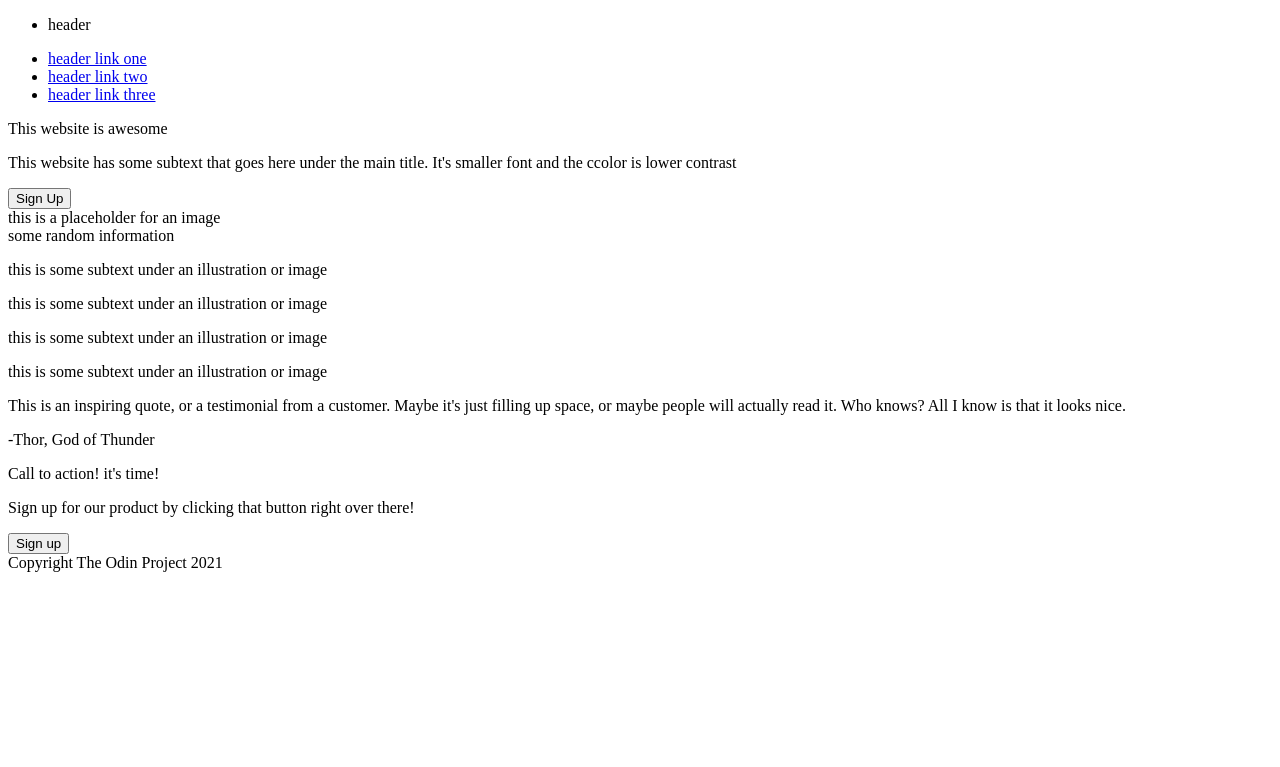
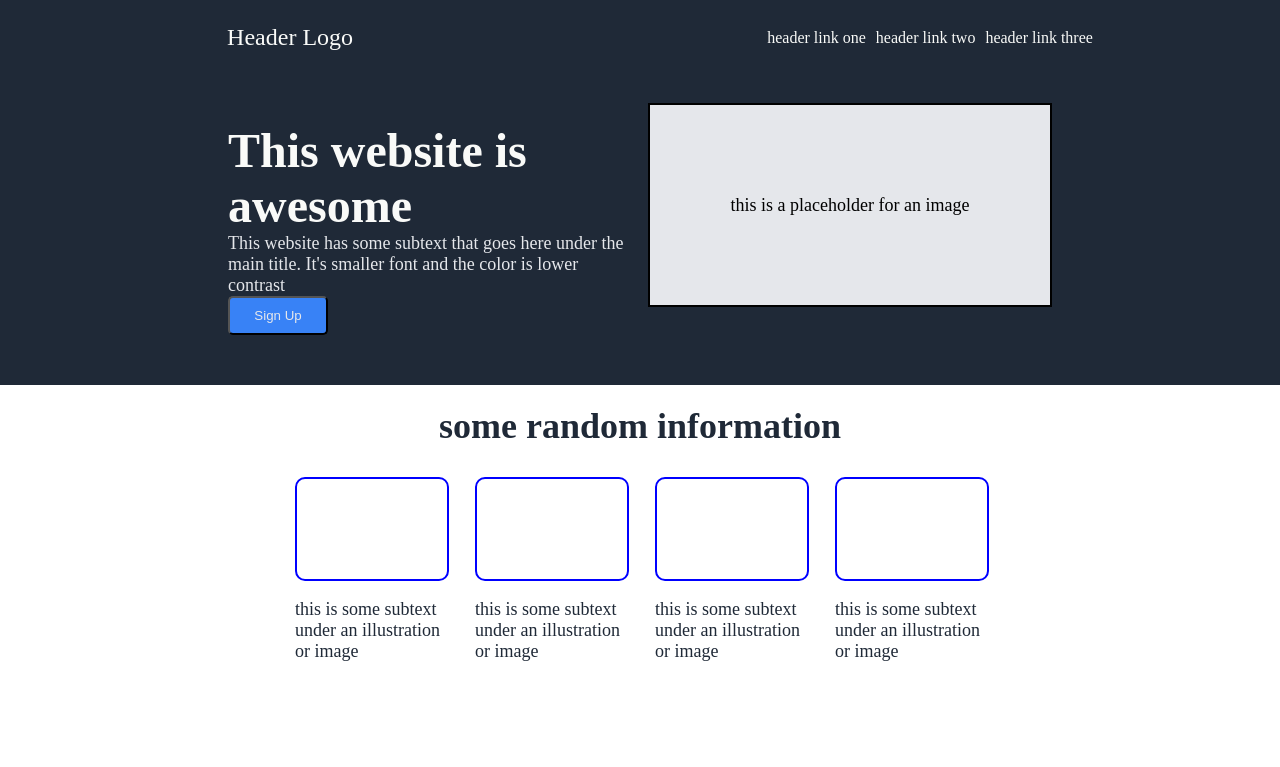
Before and after one commit to CatalinaJustin/Landing-Page, a plain HTML site: page index.html in a window 1280 px wide. Shown: the top 767 px of the page. Drawn offline with Linux system fonts and the light colour scheme.

Commit message:
style the landing page

```diff
--- a/index.html
+++ b/index.html
@@ -5,11 +5,12 @@
     <meta http-equiv="X-UA-Compatible" content="IE=edge">
     <meta name="viewport" content="width=device-width, initial-scale=1.0">
     <title>Landing Page</title>
+    <link rel="stylesheet" href="styles.css">
 </head>
 <body>
     <div class="header">
         <ul class="left-links">
-            <li>header</li>
+            <li>Header Logo</li>
         </ul>
         <ul class="right-links">
             <li><a href="#">header link one</a></li>
@@ -17,11 +18,12 @@
             <li><a href="#">header link three</a></li>
         </ul>
     </div>
+    <div class="body">
     <div class="top-body">
         <div class="top-left">
-            <p>This website is awesome</p>
-            <p>This website has some subtext that goes here under the main title. It's smaller font and the ccolor is lower contrast</p>
-            <button>Sign Up</button>
+            <p class="website">This website is awesome</p>
+            <p class="website-line">This website has some subtext that goes here under the main title. It's smaller font and the color is lower contrast</p>
+            <button class="sign-up">Sign Up</button>
         </div>
         <div class="placeholder">
             this is a placeholder for an image
@@ -30,21 +32,36 @@
         <div class="middle-top">
             <div class="middle-tops">some random information</div>
             <div class="box">
-            <link href="#">
-                <p> this is some subtext under an illustration or image</p>
-            <link href="#">
-                <p> this is some subtext under an illustration or image</p>
-            <link href="#">
-                <p> this is some subtext under an illustration or image</p>
-            <link href="#">
-                <p> this is some subtext under an illustration or image</p>
+                <div class="card">
+                    <div link href="#" class="photo"></div>
+                    <p class="top-text"> this is some subtext under an illustration or image</p>
+                </div>
+                <div class="card">
+                    <div link href="#" class="photo"></div>
+                    <p class="top-text"> this is some subtext under an illustration or image</p>
+                </div>
+                <div class="card">
+                    <div link href="#" class="photo"></div>
+                    <p class="top-text"> this is some subtext under an illustration or image</p>
+                </div>
+                <div class="card">
+                    <div link href="#" class="photo"></div>
+                    <p class="top-text"> this is some subtext under an illustration or image</p>
                 </div>
             </div>
+        </div>
+        <div class="Middle-Bottom-color">
+            <div class="quote">
                 <div class="middle-bottom">
-        <p>This is an inspiring quote, or a testimonial from a customer. Maybe it's just filling up space, or maybe people will actually read it. Who knows? All I know is that it looks nice.</p>
+                    <p class="quote-text">This is an inspiring quote, or a testimonial from a customer. Maybe it's just filling up space, or maybe people will actually read it. Who knows? All I know is that it looks nice.</p>
+                    <div class="quoted">
                         <p> -Thor, God of Thunder</p>
                     </div>
+                </div>
+            </div>
+        </div>
         <div class="bottom">
+            <div class="bottom-box">
                 <div class="phrase">
                     <p>Call to action! it's time!</p>
                     <p> Sign up for our product by clicking that button right over there!</p>
@@ -53,6 +70,8 @@
                     <button>Sign up</button>
                 </div>
             </div>
+        </div>
+    </div>
     <div class="footer">
         Copyright The Odin Project 2021
     </div>
--- a/styles.css
+++ b/styles.css
@@ -0,0 +1,227 @@
+body {
+    display: flex;
+    flex-direction: column;
+    margin: 0;
+    min-height: 100vh;
+}
+
+/* div {
+    border: solid red 2px;
+} */
+
+.header {
+    background-color: #1f2937;
+    color: #F9FAF8;
+    display: flex;
+    justify-content: space-around;
+    align-items: center;
+}
+
+ul {
+    list-style-type: none;
+}
+
+.left-links {
+     font-size: 24px;
+}
+
+a {
+    text-decoration: none;
+    color: #F9FAF8;
+}
+
+.right-links {
+    display: flex;
+    font-family: 18px;
+    color: #e5e7eb;
+    gap: 10px;
+}
+
+.body {
+    display: flex;
+    flex-direction: column;
+    flex: 1;
+
+}
+
+.top-body {
+    display: flex;
+    background-color: #1f2937;
+    font-size: 18px;
+    justify-content:center;
+    align-items: center;
+    gap: 20px;
+    padding-bottom: 50px;
+
+}
+
+.top-left {
+    font-size: 18px;
+    color: #e5e7eb;
+}
+
+.top-text {
+    font-size: 18px;
+    color: #1f2937;
+}
+
+.website {
+    font-size: 48px;
+    font-weight: 800;
+    color: #F9FAF8;
+    margin-bottom: 0;
+}
+
+.website-line {
+    margin-top: 0;
+    margin-bottom: 0;
+}
+
+.top-left {
+    display: flex;
+    flex-direction: column;
+    justify-content: center;
+    flex-wrap: wrap;
+    max-width: 400px;
+
+}
+
+.placeholder {
+    display: flex;
+    border: 2px solid;
+    background-color: #e5e7eb;
+    width: 400px;
+    height: 200px;
+    align-items: center;
+    justify-content: center;
+
+}
+
+button {
+    background-color: #3882f6;
+    padding: 10px;
+    font-family: 18px;
+    color: #e5e7eb;
+    border-radius: 5px;
+    width: 100px;
+    height: auto;
+    display: flex;
+    justify-content: center;
+    align-items: center;
+}
+
+.middle-top {
+    display: flex;
+    flex-direction: column;
+    gap: 30px;
+    padding: 90px;
+}
+
+.middle-tops {
+    display: flex;
+    justify-content: center;
+    font-size: 36px;
+    font-weight: 800;
+    color: #1f2937;
+    margin-top: -70px;
+}
+
+.box {
+    display: flex;
+    justify-content: center;
+}
+
+/* link {
+    border: solid red 2px;
+    gap: 20px;
+} */
+
+.card {
+    display: flex;
+    flex-direction: column;
+    flex-wrap: wrap;
+    max-width: 150px;
+    justify-content: center;
+
+}
+
+.box {
+    gap: 30px;
+}
+
+.photo {
+    width: 150px;
+    height: 100px;
+    border-radius:10px;
+    border: solid 2px blue;
+}
+
+p {
+    display: flex;
+    flex-wrap: wrap;
+}
+
+.quote {
+    display: flex;
+    /* justify-content: center; */
+    max-width: 800px;
+    margin: 0 auto;
+    /* background-color: #e5e7eb; */
+}
+
+.middle-bottom {
+    display: flex;
+    flex-direction: column;
+    justify-content: center;
+}
+
+.Middle-Bottom-color {
+    background-color: #e5e7eb;
+    padding: 43px;
+}
+
+.quote-text {
+    font-size: 36px;
+    font-weight:lighter ;
+    font-style: italic;
+    color: #1f2937;
+}
+
+.quoted {
+    display: flex;
+    justify-content: flex-end;
+    padding: 40px;
+    font-weight: 800;
+    font-size: 18px;
+    margin-top: -90px
+}
+
+.footer {
+    display: flex;
+    justify-content: center;
+    background-color: #1f2937;
+    color: #e5e7eb;
+    padding: 20px;
+}
+
+.bottom {
+    display: flex;
+    justify-content: center;
+    align-items: center;
+    color: #e5e7eb;
+    padding: 80px;
+}
+
+.bottom-box {
+    display: flex;
+    width: 900px;
+    justify-content: space-around;
+    border: solid 2px #3882f6;
+    background-color: #3882f6;
+    border-radius: 5px;
+}
+
+.sign-up {
+    display: flex;
+    align-items: center;
+}
```
Lines whose indentation alone changed are shown as unchanged.
